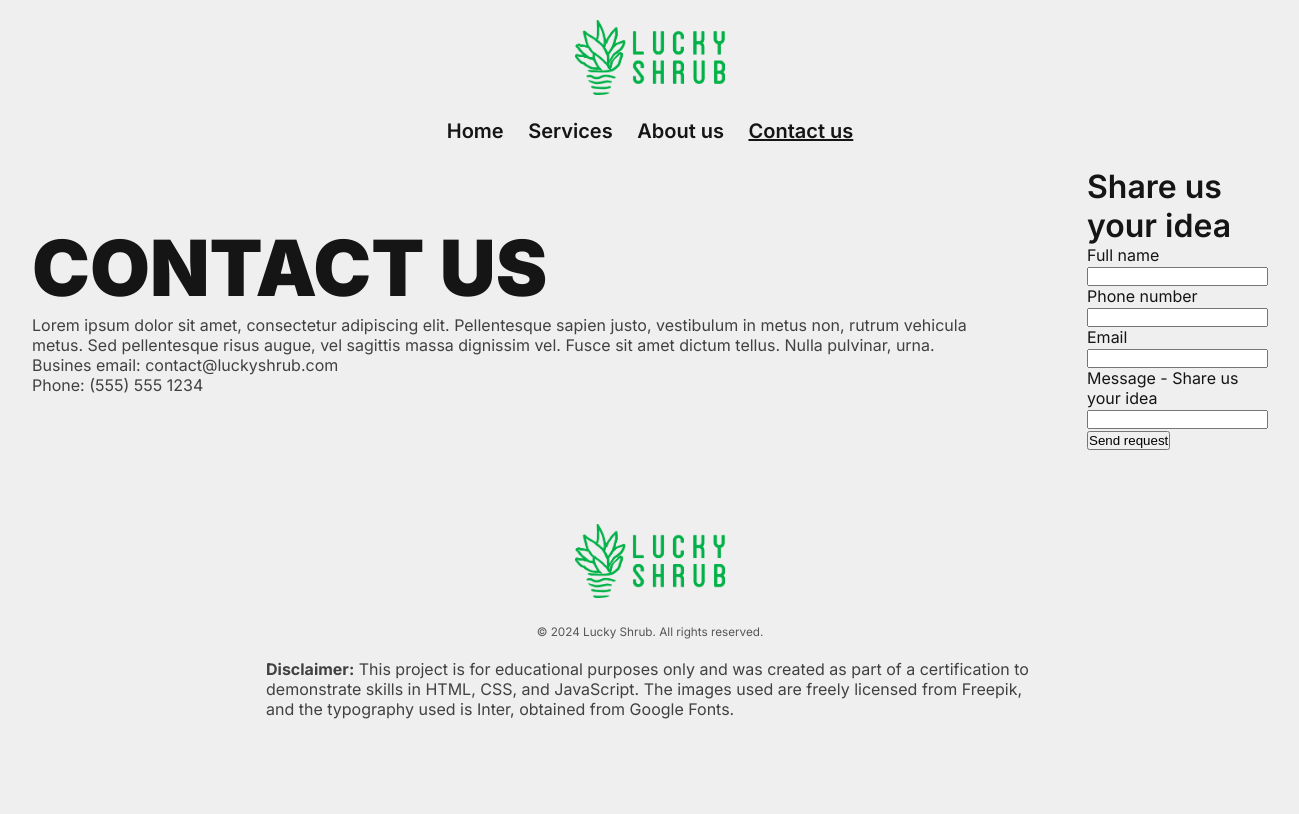
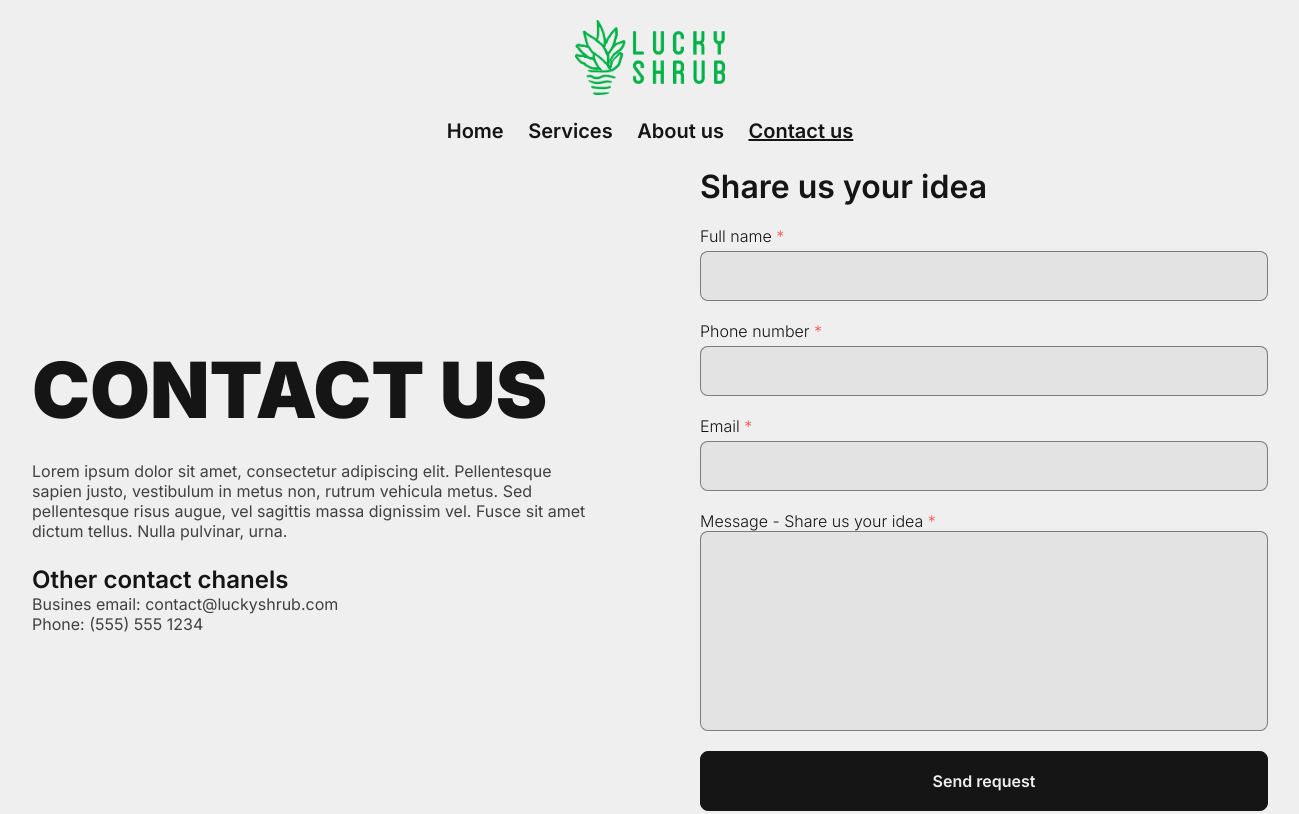
Before and after one commit to KIRITSUGU-114/projects, a plain HTML site: page html_css_in_deep_capstone/contact-us.html in a window 1536 px wide. Shown: the top 814 px of the page, without its empty margins (118-1417 px from the left). Drawn offline with Linux system fonts and the light colour scheme.

Commit message:
estilos de contact us

```diff
--- a/html_css_in_deep_capstone/contact-us.html
+++ b/html_css_in_deep_capstone/contact-us.html
@@ -51,31 +51,28 @@
             <p class="contact__description">Lorem ipsum dolor sit amet, consectetur adipiscing elit. Pellentesque sapien justo, vestibulum in metus non, rutrum vehicula metus. Sed pellentesque risus augue, vel sagittis massa dignissim vel. Fusce sit amet dictum tellus. Nulla pulvinar, urna.
             </p>
             <div class="contact__canals">
+                <h3 class="contact__canals-title">Other contact chanels</h3>
                 <p>Busines email: contact@luckyshrub.com</p>
                 <p>Phone: (555) 555 1234</p>
-            </div>
-            <div class="contact__social-networks">
-
             </div>
         </div>
         <div class="form">
             <form action="post" aria-labelledby="form-title">
                 <h2 id="form-title">Share us your idea</h2>
 
-                <label for="name">Full name</label><br>
+                <label for="name">Full name<span class="required"> *</span></label><br>
                 <input type="text" name="name" id="name" required aria-required="true" aria-label="Full name"><br>
 
-                <label for="phone">Phone number</label><br>
-                <input type="number" name="phone" id="phone" required aria-required="true" aria-label="Phone number"><br>
+                <label for="phone">Phone number<span class="required"> *</span></label><br>
+                <input type="phone" name="phone" id="phone" required aria-required="true" aria-label="Phone number"><br>
 
-                <label for="email">Email</label><br>
+                <label for="email">Email<span class="required"> *</span></label><br>
                 <input type="email" name="email" id="email" required aria-required="true" aria-label="Email"><br>
 
-                <label for="message">Message - Share us your idea</label><br>
-                <input type="textarea" name="message" id="message" rows="10" cols="50" required aria-required="true" aria-label="Message - Share us your idea"><br>
+                <label for="message">Message - Share us your idea<span class="required"> *</span></label><br>
+                <textarea name="message" id="message" rows="10" required aria-required="true" aria-label="Message - Share us your idea"></textarea><br>
 
                 <button type="submit" aria-label="Send request">Send request</button>
-
             </form>
         </div>
 </div>
--- a/html_css_in_deep_capstone/styles/styles.css
+++ b/html_css_in_deep_capstone/styles/styles.css
@@ -858,7 +858,87 @@ li{
 
     }
 
+    .contact, .form{
+        display: flex;
+        flex-flow: column nowrap;
+        justify-content: center;
+        align-items: start;
+        gap: 1.50rem;
+        width: 50%;
+    }
 
+    #form-title{
+        font-size: 2rem;
+        margin-bottom: 1.25rem;
+    }
+
+    form{
+        width: 100%;
+    }
+
+    label{
+        font-size: 1rem;
+        font-weight: 300;
+        color: rgba(21, 21, 21, 1);
+    }
+
+    input{
+        width: 100%;
+        height: 50px;
+        padding-left: 1rem;
+        margin: 5px  0 1.25rem 0;
+        color: rgba(21, 21, 21, 0.85);
+        font-size: 1.25rem;
+        font-weight: 500;
+        background-color: rgba(21, 21, 21, 0.05);
+        border: solid rgba(21, 21, 21, 0.5) 1px;
+        border-radius: 0.5rem;
+    }
+
+    input:focus, textarea:focus{
+        outline: none;
+    }
+    input:focus:invalid {
+        border-color: #ff4d4d;
+        outline: none;
+    }
+    input:valid{
+        border-color: green;
+    }
+
+
+    textarea{
+        width: 100%;
+        height: 200px;
+        word-break: wrap;
+        background-color: rgba(21, 21, 21, 0.05);
+        border: solid rgba(21, 21, 21, 0.5) 1px;
+        border-radius: 0.5rem;
+        padding: 1rem;
+        font-size: 1rem;
+        color: rgba(21, 21, 21, 21, 0.85);
+        resize: none;
+    }
+
+    .required{
+        color: rgba(255, 0, 0, 0.658);
+    }
+
+    button[type='submit']{
+        width: 100%;
+        height: 60px;
+        background-color: rgb(21, 21, 21);
+        color: rgb(239, 239, 239);
+        border-radius: 0.5rem;
+        border: solid rgb(21, 21, 21) 1px;
+        font-size: 1rem;
+        font-weight: 600;
+        font-family: "Inter", serif;
+        margin-top: 1rem;
+    }
+    button[type='submit']:hover{
+        cursor: pointer;
+    }
 
 
 
```
